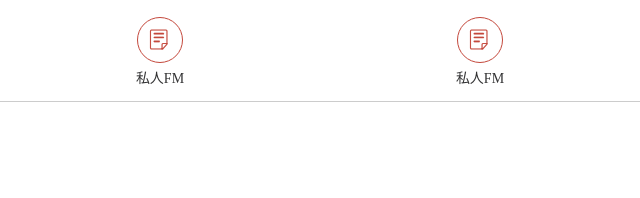
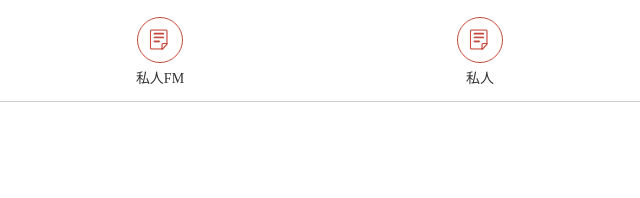
Before and after one commit to zyp1/H5ZK, a plain HTML site: page index.html in a window 1280 px wide. Shown: the part 549-747 px from the top of the page, 640-1280 px from the left. Drawn offline with Linux system fonts and the light colour scheme.

Commit message:
Add files via upload

```diff
--- a/index.html
+++ b/index.html
@@ -53,7 +53,7 @@
 				</p>
 				<p>
 					<i class="icon iconfont icon-zixun"></i>
-					<a href="">私人FM</a>
+					<a href="">私人</a>
 				</p>
 			</div>
 			<div class="go">
```
